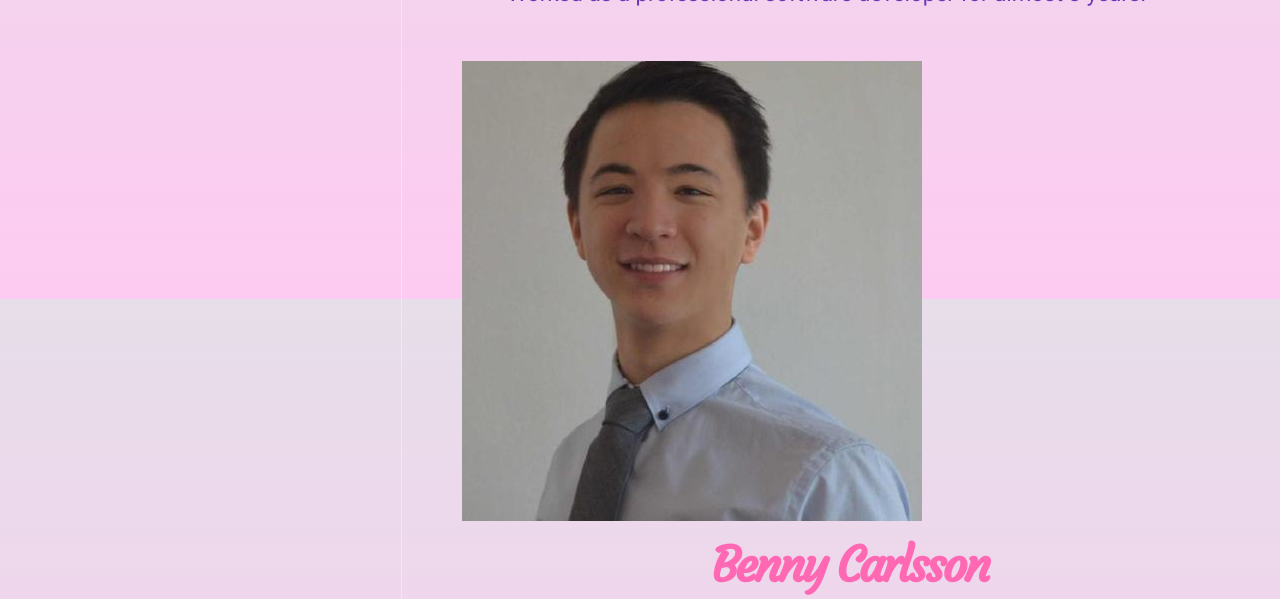
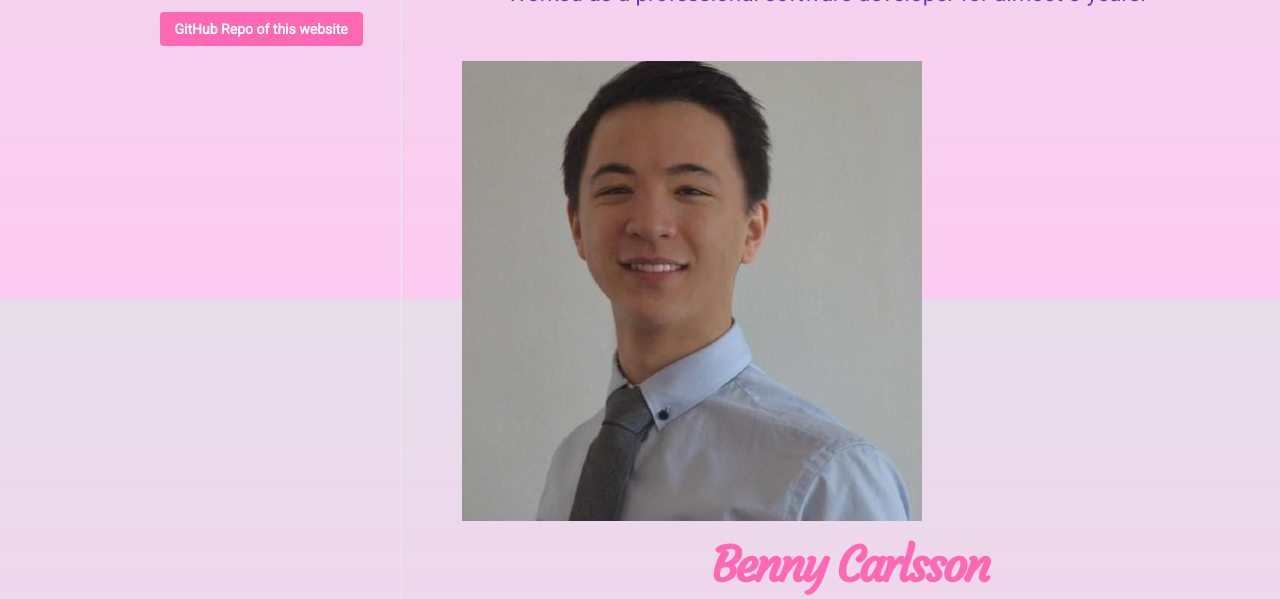
Before and after one commit to BennyCarlsson/MyPortfolio-Hacktoberfest2019, a plain HTML site: page index.html in a window 1280 px wide. Shown: the part 501-1100 px from the top of the page. Drawn offline with nearby package versions, Linux system fonts and the light colour scheme.

Commit message:
Add Link to Github Repository

```diff
--- a/index.html
+++ b/index.html
@@ -71,6 +71,7 @@
             <a href="#"><i class="fa fa-twitter-square fa-3x hover-zoom"></i></a>
             <a href="#"><i class="fa fa-youtube-square fa-3x hover-zoom"></i></a>
           </div>
+          <a class="repo-link" href="https://github.com/BennyCarlsson/MyPortfolio-Hacktoberfest2019">GitHub Repo of this website</a>
         </header>
       </div>
 
--- a/styles.css
+++ b/styles.css
@@ -511,6 +511,18 @@ article p.article-meta {
   font-size: 1rem;
 }
 
+.repo-link {
+  font-size: 14px;
+  line-height: 1;
+  display: inline-block;
+  padding: 10px 15px;
+  color: white;
+  background: #FF69B4;
+  border-radius: 4px;
+  cursor: pointer;
+  margin-top: 20px;
+}
+
 @media screen and (max-width: 1500px) {
   .wrapper {
     padding: 0 3.3333333333%;
```
